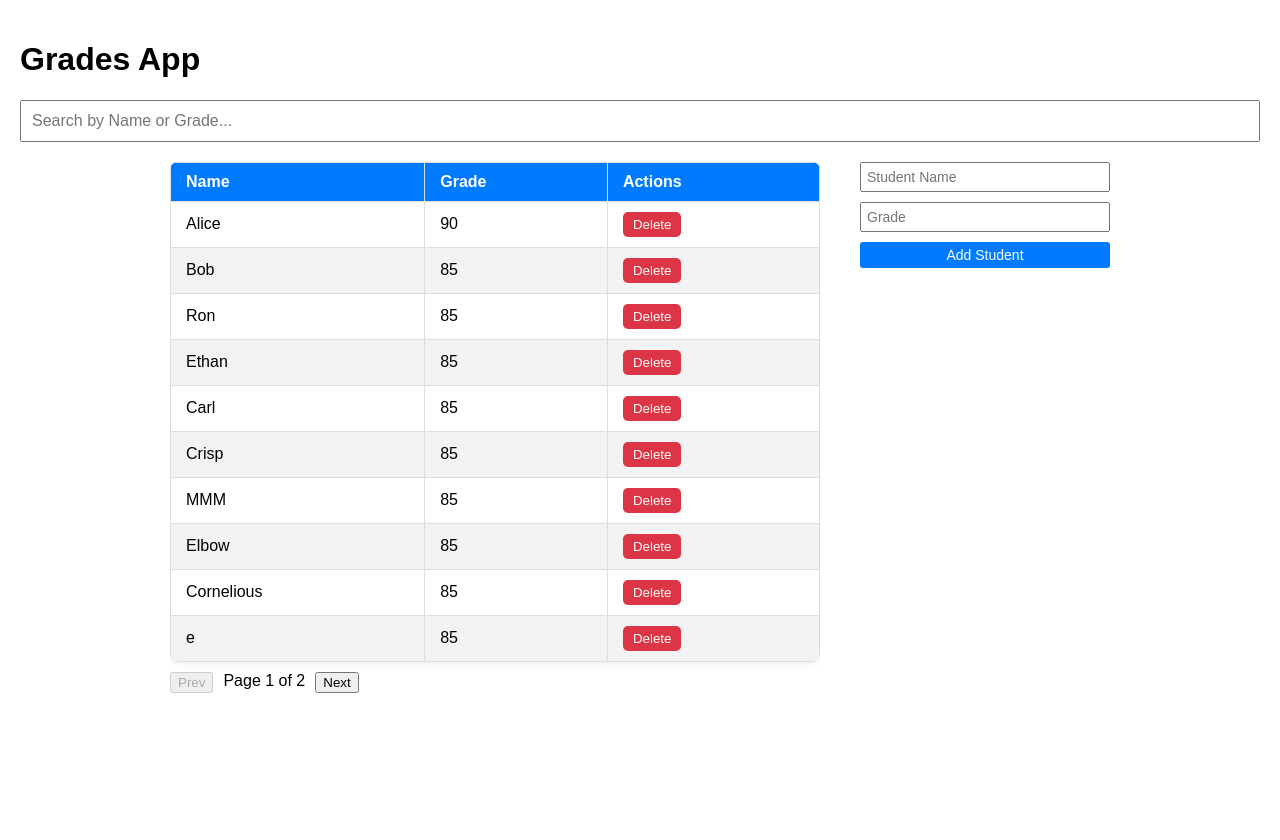
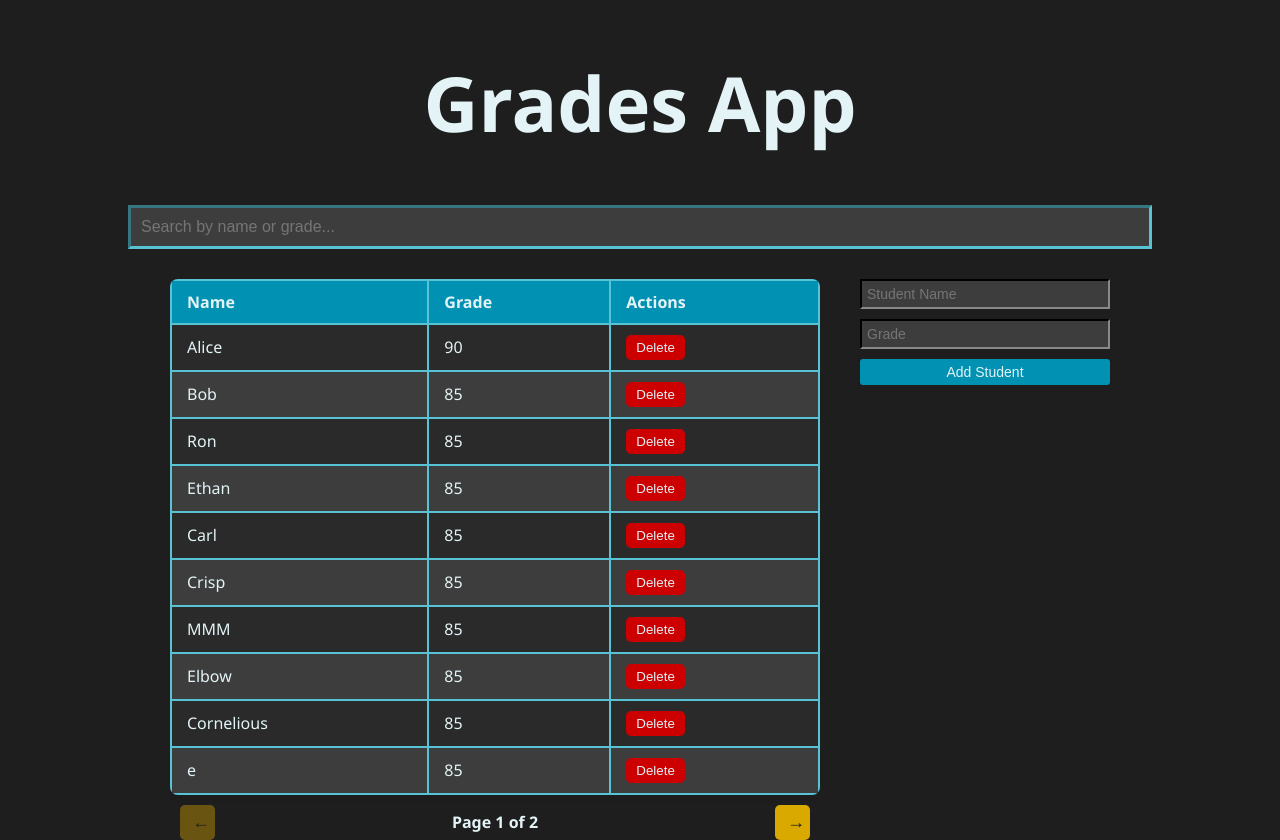
Before and after one commit to dgrondona/CSE108, a React (Create React App) app in the folder Lab Assignments/Lab_5/grade/: page / in a window 1280 px wide. Before the commit the page ends 800 px from the top, so only its background shows below. Built offline with nearby package versions, Linux system fonts and the light colour scheme.

Commit message:
worked on theme colors

```diff
--- a/Lab Assignments/Lab_5/grade/src/App.css
+++ b/Lab Assignments/Lab_5/grade/src/App.css
@@ -1,13 +1,23 @@
-.app {
-  padding: 20px;
-  font-family: Arial, sans-serif;
+.app, body {
+  text-align: center; /* center everything horizontally */
+  font-family: 'Segoe UI', Tahoma, Geneva, Verdana, sans-serif;
+  background-color: var(--color-bg);
+  color: var(--color-text);
+}
+
+button {
+  background-color: var(--color-primary);  /* yellow accent */
+  color: var(--color-text);             /* dark text for contrast */
+  border: none;
+  padding: 6px 12px;
+  border-radius: 4px;
+  cursor: pointer;
+  transition: 0.2s ease;
 }
 
 .logo {
-  font-size: 2.5rem;
-  font-weight: bold;
-  margin-bottom: 20px;
-  text-align: center;
+  font-size: 38px;
+  margin-bottom: 5px;
 }
 
 .top-search {
@@ -32,7 +42,8 @@
 .student-table {
   border-collapse: collapse;
   width: 650px;
-  background: white;
+  background: var(--color-table-bg);
+  color: var(--color-text);
   border-radius: 8px;
   overflow: hidden;
   box-shadow: 0 0 8px rgba(0,0,0,0.1);
@@ -41,22 +52,22 @@
 .student-table th,
 .student-table td {
   padding: 10px 15px;
-  border: 1px solid #ddd;
+  border: 2px solid var(--color-table-border);
   text-align: left;
 }
 
 .student-table th {
-  background-color: #007bff;
-  color: white;
+  background-color: var(--color-table-header-bg);
+  color: var(--color-text);
 }
 
 .student-table tr:nth-child(even) {
-  background-color: #f2f2f2;
+  background-color: var(--color-table-row-hover);
 }
 
 .delete-btn {
-  background-color: #dc3545;
-  color: white;
+  background-color: var(--color-delete);
+  color: var(--color-text);
   border: none;
   padding: 5px 10px;
   border-radius: 5px;
@@ -64,5 +75,19 @@
 }
 
 .delete-btn:hover {
-  background-color: #c82333;
+  filter: brightness(1.2);
+  transform: scale(1.03);
 }
+
+.message {
+  margin: 10px 0;
+}
+
+.error {
+  color: var(--color-error);
+  font-weight: bold;
+}
+
+.success {
+  color: var(--color-info);
+}
--- a/Lab Assignments/Lab_5/grade/src/App.js
+++ b/Lab Assignments/Lab_5/grade/src/App.js
@@ -59,7 +59,7 @@ function App() {
 
   return (
     <div className="app">
-      <div className="logo-container">
+      <div className="logo">
         <h1>Grades App</h1>
       </div>
 
@@ -70,7 +70,9 @@ function App() {
         />
       </div>
 
-      {message && <div className="message">{message}</div>}
+      <div className={message.includes("not found") ? "message error" : "message success"}>
+        {message}
+      </div>
 
       <div className="main-content">
         <PaginatedTable
--- /dev/null
+++ b/Lab Assignments/Lab_5/grade/src/components/PageControls.css
@@ -0,0 +1,35 @@
+.page-controls {
+  display: flex;
+  justify-content: space-between;
+  align-items: center;
+  margin-top: 10px;
+  padding: 0 10px;
+  max-width: 650px;
+}
+
+.page-number {
+  color: var(--color-text);
+  font-weight: bold;
+}
+
+.page-btn {
+  background-color: var(--color-primary);
+  color: var(--color-bg);
+  border: none;
+  border-radius: 5px;
+  width: 35px;
+  height: 35px;
+  font-size: 18px;
+  cursor: pointer;
+  transition: background 0.2s;
+}
+
+.page-btn:disabled {
+  opacity: 0.4;
+  cursor: default;
+}
+
+.page-btn:hover:not(:disabled) {
+  filter: brightness(1.2);
+  transform: scale(1.03);
+}
--- a/Lab Assignments/Lab_5/grade/src/components/PageControls.js
+++ b/Lab Assignments/Lab_5/grade/src/components/PageControls.js
@@ -1,16 +1,27 @@
 import React from "react";
+import "./PageControls.css";
 
 export default function PageControls({ currentPage, totalPages, onPageChange }) {
   return (
-    <div style={{ marginTop: "10px", display: "flex", gap: "10px" }}>
-      <button onClick={() => onPageChange(currentPage - 1)} disabled={currentPage === 1}>
-        Prev
+    <div className="page-controls">
+      <button
+        className="page-btn"
+        onClick={() => onPageChange(currentPage - 1)}
+        disabled={currentPage === 1}
+      >
+        ←
       </button>
-      <span>
+
+      <span className="page-number">
         Page {currentPage} of {totalPages}
       </span>
-      <button onClick={() => onPageChange(currentPage + 1)} disabled={currentPage === totalPages}>
-        Next
+
+      <button
+        className="page-btn"
+        onClick={() => onPageChange(currentPage + 1)}
+        disabled={currentPage === totalPages}
+      >
+        →
       </button>
     </div>
   );
--- a/Lab Assignments/Lab_5/grade/src/components/PaginatedTable.css
+++ b/Lab Assignments/Lab_5/grade/src/components/PaginatedTable.css
@@ -2,22 +2,6 @@
   max-width: 650px;
   overflow-x: auto;
   margin-right: 20px; /* spacing if form is next to table */
-}
-
-.student-table {
-  width: 100%;
-  border-collapse: collapse;
-  text-align: left;
-}
-
-.student-table th,
-.student-table td {
-  border: 1px solid #ddd;
-  padding: 8px;
-}
-
-.student-table th {
-  background-color: #f2f2f2;
 }
 
 .name-cell {
@@ -28,18 +12,5 @@
 }
 
 .grade-cell {
-  cursor: pointer;
+    cursor: pointer;
 }
-
-.delete-btn {
-  background-color: #ff4d4d;
-  color: white;
-  border: none;
-  padding: 5px 10px;
-  cursor: pointer;
-  border-radius: 3px;
-}
-
-.delete-btn:hover {
-  background-color: #ff1a1a;
-}
--- a/Lab Assignments/Lab_5/grade/src/components/StudentForm.css
+++ b/Lab Assignments/Lab_5/grade/src/components/StudentForm.css
@@ -8,18 +8,22 @@
 .student-form input {
   padding: 5px;
   font-size: 14px;
+  background-color: var(--color-input-bg);
+  color: var(--color-muted);
+  border-color: var(--color-input-border-2);
 }
 
 .student-form button {
   padding: 5px;
   font-size: 14px;
-  background-color: #007bff;
-  color: white;
+  background-color: var(--color-secondary);
+  color: var(--color-text);
   border: none;
   cursor: pointer;
   border-radius: 3px;
 }
 
-.student-form button:hover {
-  background-color: #0056b3;
+.student-form button:hover:not(:disabled) {
+  filter: brightness(1.2);
+  transform: scale(1.03);
 }
--- a/Lab Assignments/Lab_5/grade/src/components/StudentSearch.css
+++ b/Lab Assignments/Lab_5/grade/src/components/StudentSearch.css
@@ -1,7 +1,11 @@
 .search-bar {
-  width: 100%;
+  width: 80%;
   padding: 10px;
   font-size: 16px;
   margin-bottom: 20px;
   box-sizing: border-box;
+  background-color: var(--color-input-bg);
+  color: var(--color-muted);
+  border-width: 3px;
+  border-color: var(--color-input-border);
 }
--- a/Lab Assignments/Lab_5/grade/src/components/StudentSearch.js
+++ b/Lab Assignments/Lab_5/grade/src/components/StudentSearch.js
@@ -6,7 +6,7 @@ export default function StudentSearch({ searchText, onSearchTextChange }) {
     <input
       type="text"
       className="search-bar"
-      placeholder="Search by Name or Grade..."
+      placeholder="Search by name or grade..."
       value={searchText}
       onChange={(e) => onSearchTextChange(e.target.value)}
     />
--- a/Lab Assignments/Lab_5/grade/src/index.css
+++ b/Lab Assignments/Lab_5/grade/src/index.css
@@ -1,3 +1,26 @@
+:root {
+  --color-bg: #1e1e1e;
+  --color-text: #e3f3f6;
+  --color-muted: #99d9d9;
+
+  --color-primary: #DAA900;
+  --color-secondary: #0091b3;
+
+  --color-delete: #cc0000;
+
+  --color-table-bg: #2a2a2a;
+  --color-table-header-bg: #0091b3;
+  --color-table-row-hover: #3d3d3d;
+  --color-table-border: #58c3d5;
+
+  --color-input-bg: #3d3d3d;
+  --color-input-border: #58c3d5;
+  --color-input-border-2: rgb(53, 53, 53);
+
+  --color-message: #ffd748;
+  --color-error: #b80000;
+}
+
 body {
   margin: 0;
   font-family: -apple-system, BlinkMacSystemFont, 'Segoe UI', 'Roboto', 'Oxygen',
```
